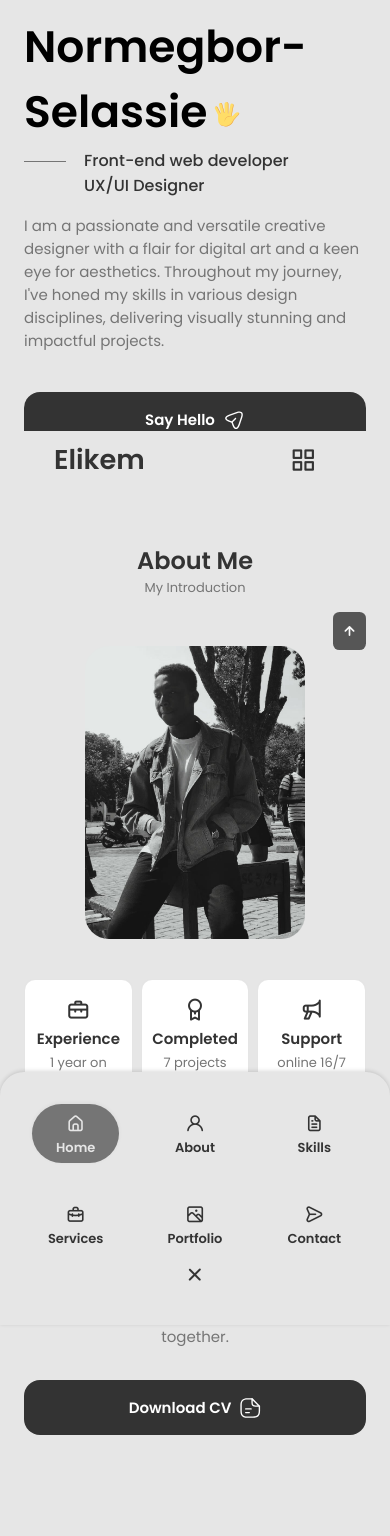
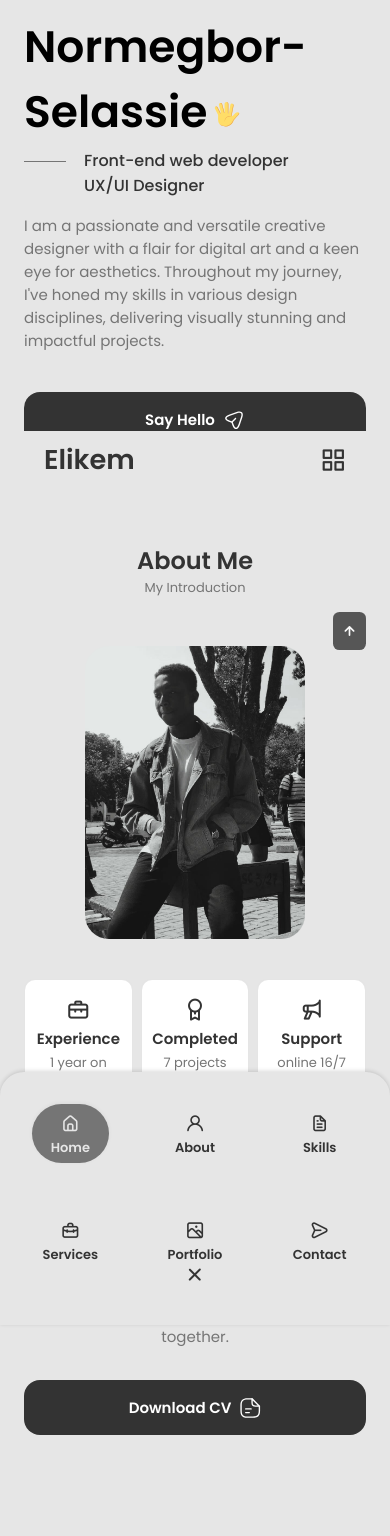
Before and after one commit to Mreselassie001/Portfolio, a React (Create React App) app: page / in a window 390 px wide. Shown: the part 363-1899 px from the top of the page. Built offline with nearby package versions, Linux system fonts and the light colour scheme.

Commit message:
04/08/23 3:25

```diff
--- a/public/index.html
+++ b/public/index.html
@@ -16,7 +16,7 @@
       href="https://unicons.iconscout.com/release/v4.0.8/css/line.css"
     />
 
-    <link rel="icon" type="image/svg+xml" href="src\assets\svg.svg" />
+    <link rel="icon" type="image/svg+xml" href="./icon.svg" />
 
     <title>Elikem Normegbor-Selassie</title>
   </head>
--- a/src/components/header/header.css
+++ b/src/components/header/header.css
@@ -15,7 +15,7 @@
   justify-content: space-between;
   align-items: center;
   column-gap: 1rem;
-  padding: 0 50px 0 30px;
+  padding: 0 20px 0 20px;
 }
 .nav__logo,
 .nav__toggle {
@@ -106,8 +106,8 @@
   .nav__list {
     display: grid;
     grid-template-columns: repeat(3, 1fr);
-    gap: 2rem;
-    padding-bottom: 100px;
+    gap: 3rem;
+    padding-bottom: 25%;
   }
 
   .nav__icon {
@@ -144,8 +144,6 @@
   }
   .nav__list {
     column-gap: 0;
-    padding-bottom: 30px;
-    padding-bottom: 100px;
   }
 }
 
```
Also changed, not shown: public/icon.svg (renamed from src/assets/icon.svg), 1 other file (tests, documents, lock files or other folders).
